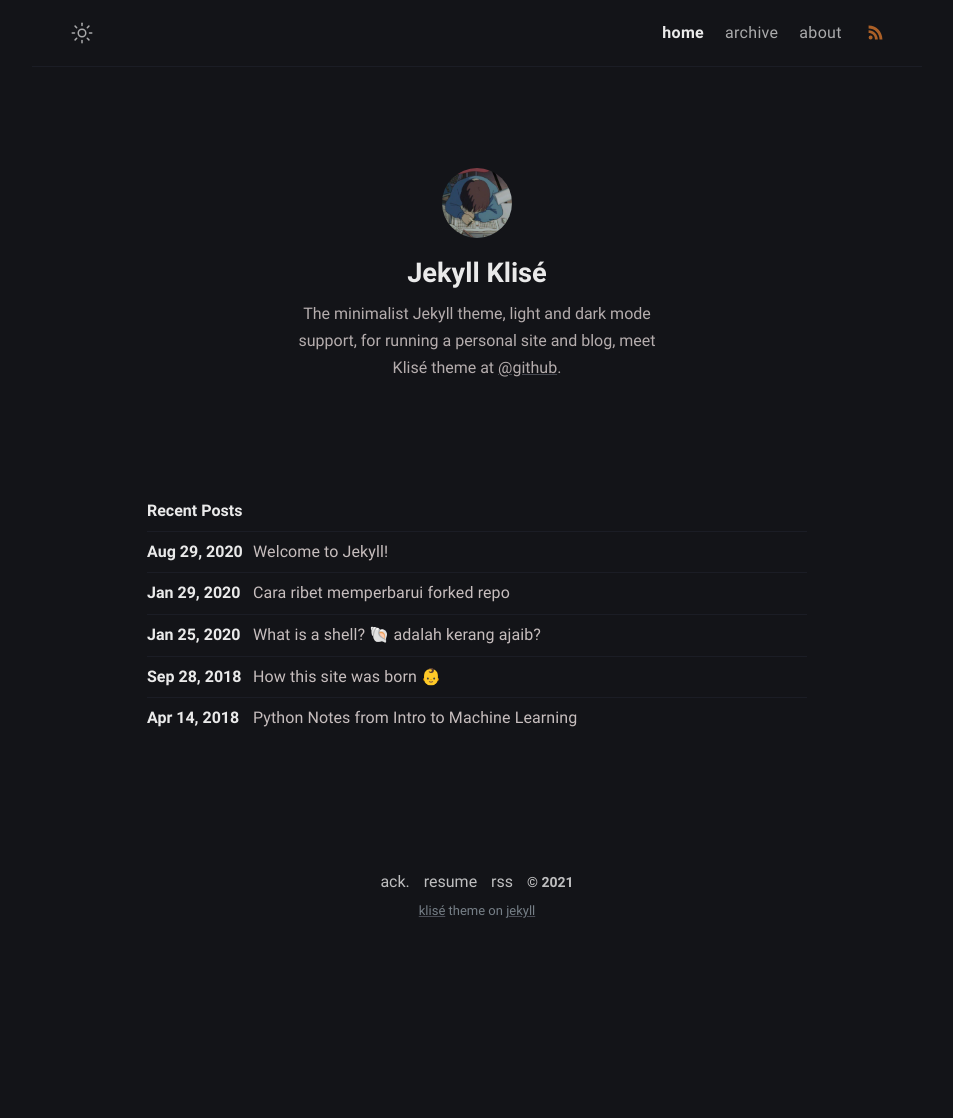
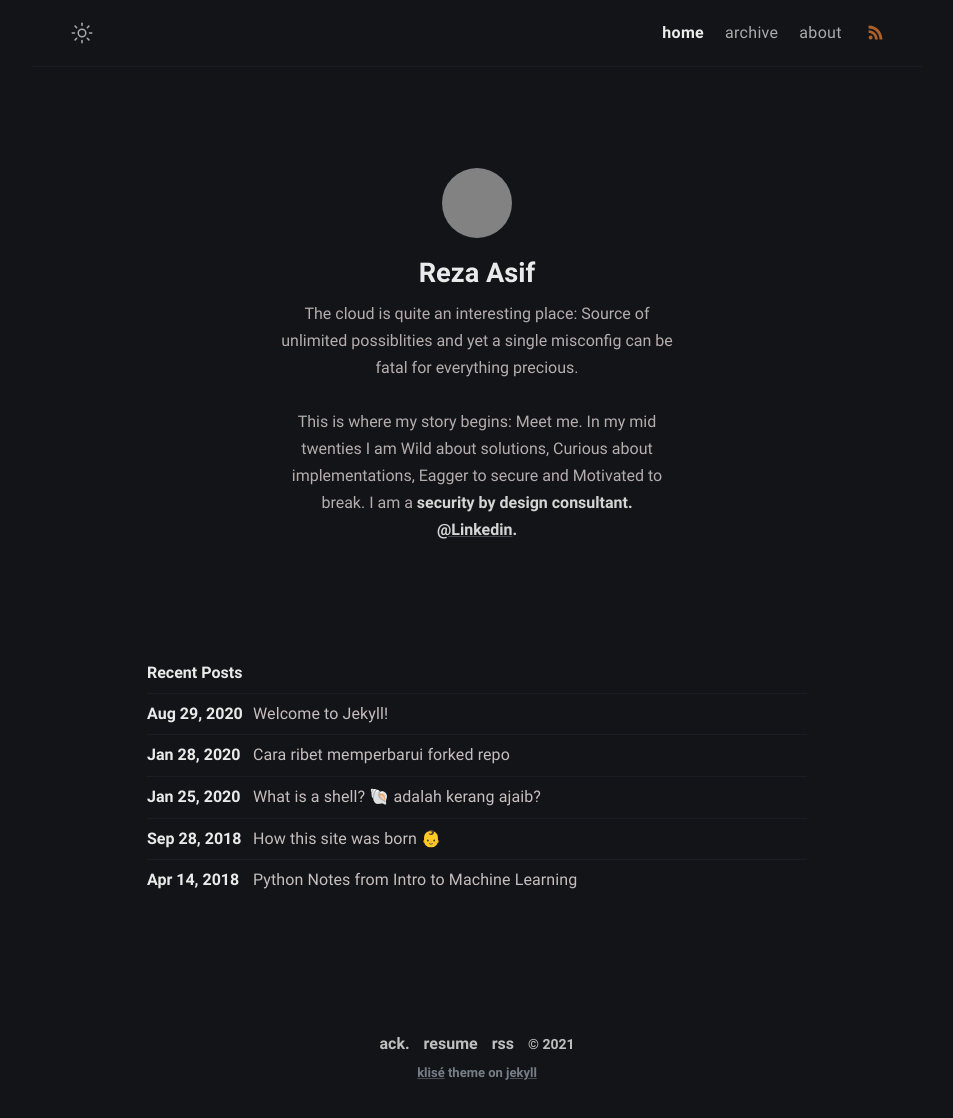
Before and after one commit to securebitAsif/fabulous-jupiter-8f84d, a Jekyll site: the page built from index.md, in a window 1280 px wide. Shown: the whole page, without its empty margins (163-1116 px from the left). Built offline with Jekyll 4.4.1, drawn with Linux system fonts in a browser that asks for light colours; before the commit the page ends 956 px from its top, so only the background shows below that; grey boxes are pictures that could not be loaded.

Commit message:
config changed

```diff
--- a/_config.yml
+++ b/_config.yml
@@ -1,26 +1,29 @@
-title: Klise Theme
+title: Asif's Security Blog
 description: >-
-  He's writing in Bahasa about web technology and experience as a journal  for
-  documentation things that he learned, meet him <a
-  href="https://github.com/piharpi" target="_blank" rel="noopener">@github</a>.
+  He's writing about cloud and web technology and experience as a journal  for
+  documentation things that he learned, meet him
+
 lang: en-US
-timezone: Asia/Jakarta
-image: assets/img/ogp.png
-repo: 'https://github.com/piharpi/jekyll-klise'
+timezone: Western Europe Time
+
 mode: dark
 author:
-  name: Jekyll Klisé
+  name: Reza Asif
   bio: >-
-    The minimalist Jekyll theme, light and dark mode support, for running a
-    personal site and blog,  meet Klisé theme at <a
-    href="https://github.com/piharpi/jekyll-klise" target="_blank"
-    rel="noopener">@github</a>.
-  username: username
-  github: github_username
-  twitter: twitter_username
-  facebook: facebook_username
-  email: your-email@email.com
-  avatar: /assets/img/avatar.jpg
+    The cloud is quite an interesting place: Source of unlimited possiblities and yet
+    a single misconfig can be fatal for everything precious.<br><br>
+    This is where my story begins:
+    Meet me. In my mid twenties I am Wild about solutions,
+    Curious about implementations, Eagger to secure and Motivated to break.
+    I am a <strong>security by design consultant.<strong/> <a
+    href="https://www.linkedin.com/in/reza-a-212a39125/" target="_blank"
+    rel="noopener">@Linkedin</a>.
+  username: Reza
+  github: ____
+  twitter: ____
+  facebook: ____
+  email: ____
+  avatar: /assets/img/Asif.jpg
 url: ''
 baseurl: ''
 permalink: '/:title/'
```
